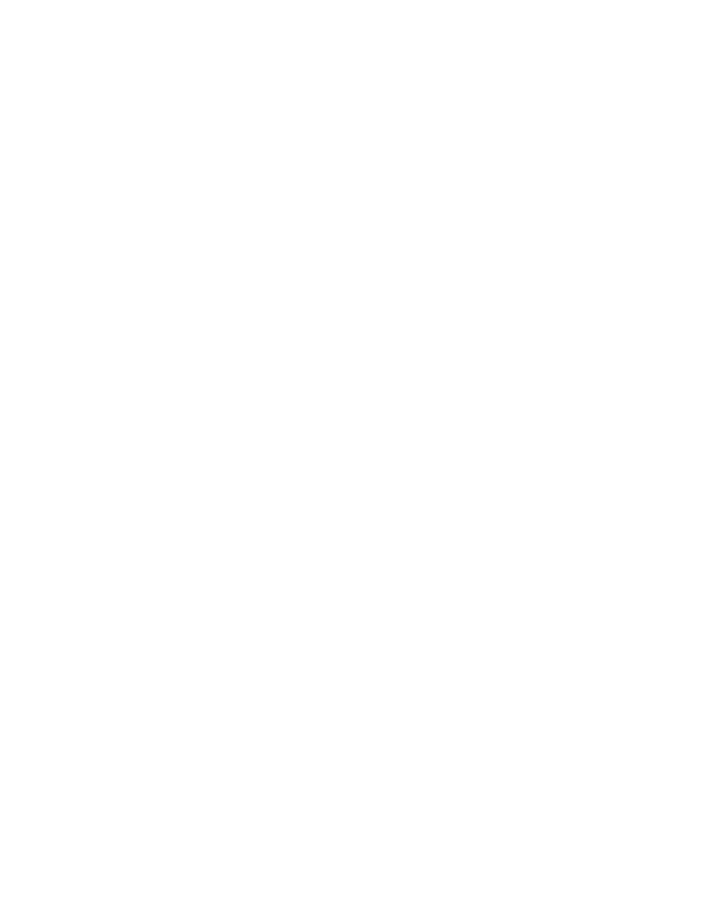
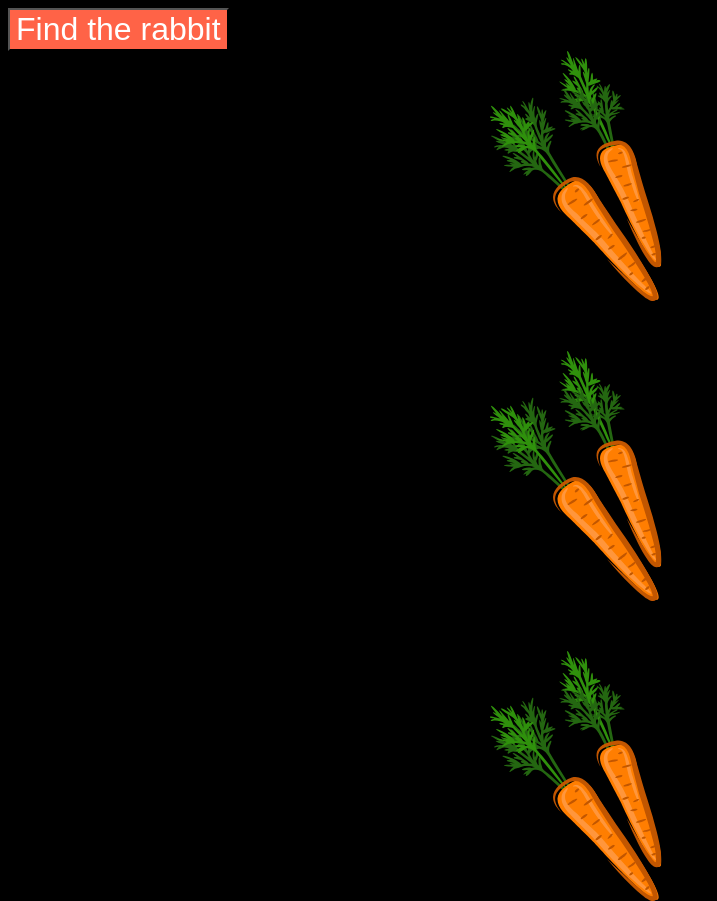
Before and after one commit to yubichoi/tODay-i-L3arN3d, a plain HTML site: page frontend101/rabbits/index.html in a window 1280 px wide. Shown: the top 901 px of the page, without its empty margins (0-717 px from the left). Before the commit the page ends 800 px from the top, so only its background shows below. Drawn offline with Linux system fonts and the light colour scheme.

Commit message:
Update index.html

```diff
--- a/frontend101/rabbits/index.html
+++ b/frontend101/rabbits/index.html
@@ -4,9 +4,44 @@
     <meta charset="UTF-8" />
     <meta name="viewport" content="width=device-width, initial-scale=1.0" />
     <title>Scroll</title>
-    <style></style>
+    <style>
+      body {
+        background-color: black;
+      }
+      div {
+        width: 300px;
+        height: 300px;
+        background: url(img/carrot.png) no-repeat;
+        margin: 0 auto;
+      }
+      .rabbit {
+        width: 300px;
+        height: 300px;
+        background: url(img/rabbit.png) no-repeat;
+      }
+      button {
+        outline: none;
+        background: tomato;
+        color: white;
+        cursor: pointer;
+        font-size: 32px;
+      }
+    </style>
   </head>
   <body>
-    <script></script>
+    <button>Find the rabbit</button>
+    <div></div>
+    <div></div>
+    <div></div>
+    <div></div>
+    <div class="rabbit"></div>
+    <div></div>
+    <script>
+      const button = document.querySelector("button");
+      const rabbit = document.querySelector(".rabbit");
+      button.addEventListener("click", () => {
+        rabbit.scrollIntoView({ behavior: "smooth", block: "center" });
+      });
+    </script>
   </body>
 </html>
```
